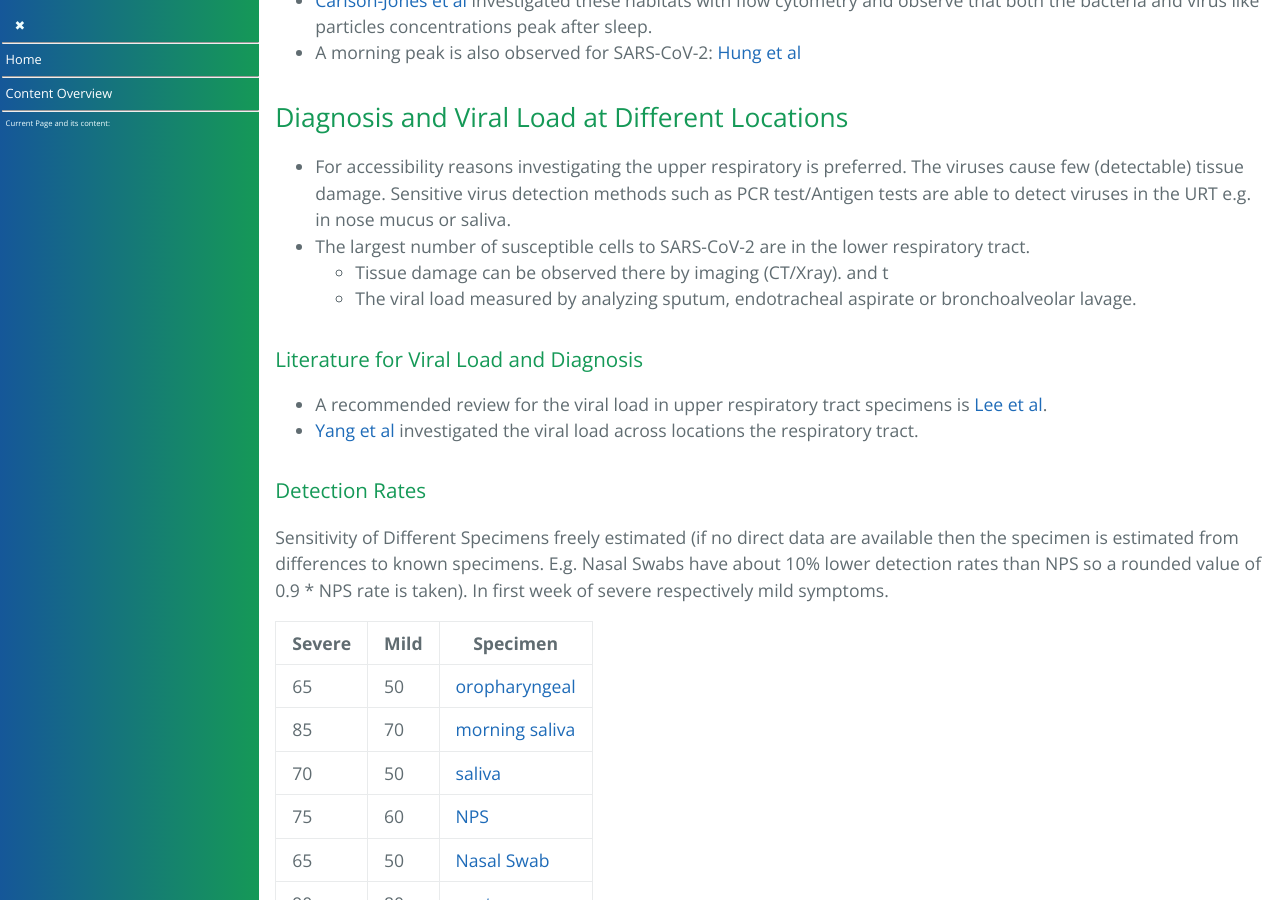
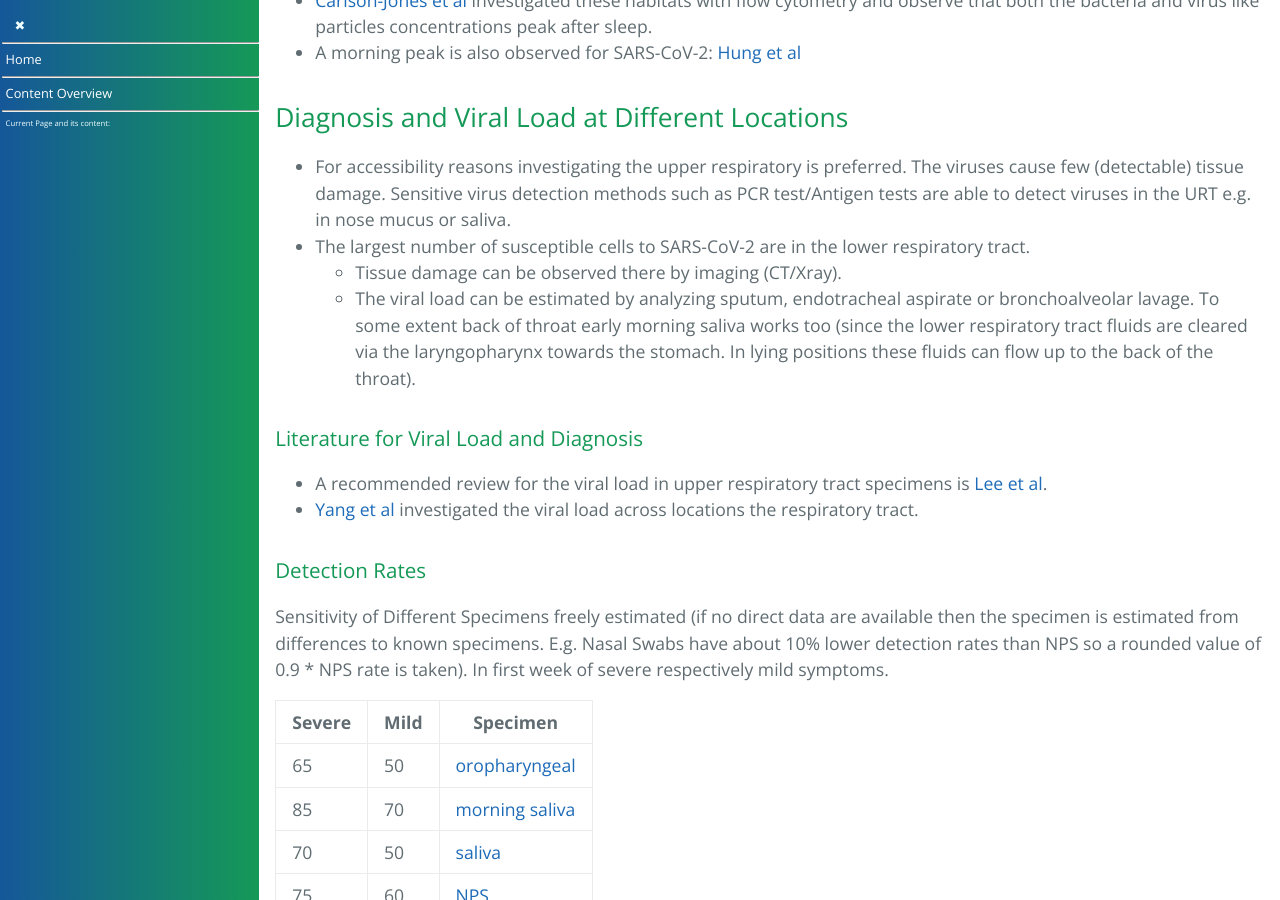
Before and after one commit to forestgrape/coronavirus, a Jekyll site: the page built from 3_medical/diagnosis_and_viral_load.md, in a window 1280 px wide and 900 px high, scrolled down 8257 px. Built offline with Jekyll 4.4.1, drawn with Linux system fonts in a browser that asks for light colours; our own code applies the rules of GitHub Pages for plain Markdown files.

Commit message:
back throat morning saliva

```diff
--- a/3_medical/diagnosis_and_viral_load.md
+++ b/3_medical/diagnosis_and_viral_load.md
@@ -218,8 +218,8 @@ The saliva is secreted from different glands in the mouth. How much each of thes
 ## Diagnosis and Viral Load at Different Locations
 * For accessibility reasons investigating the upper respiratory is preferred. The viruses cause few (detectable) tissue damage. Sensitive virus detection methods such as PCR test/Antigen tests are able to detect viruses in the URT e.g. in nose mucus or saliva.
 * The largest number of susceptible cells to SARS-CoV-2 are in the lower respiratory tract.
-  * Tissue damage can be observed there by imaging (CT/Xray). and t
-  * The viral load measured by analyzing sputum, endotracheal aspirate or bronchoalveolar lavage.
+  * Tissue damage can be observed there by imaging (CT/Xray).
+  * The viral load can be estimated by analyzing sputum, endotracheal aspirate or bronchoalveolar lavage. To some extent back of throat early morning saliva works too (since the lower respiratory tract fluids are cleared via the laryngopharynx towards the stomach. In lying positions these fluids can flow up to the back of the throat).
 
 
 ### Literature for Viral Load and Diagnosis
```
